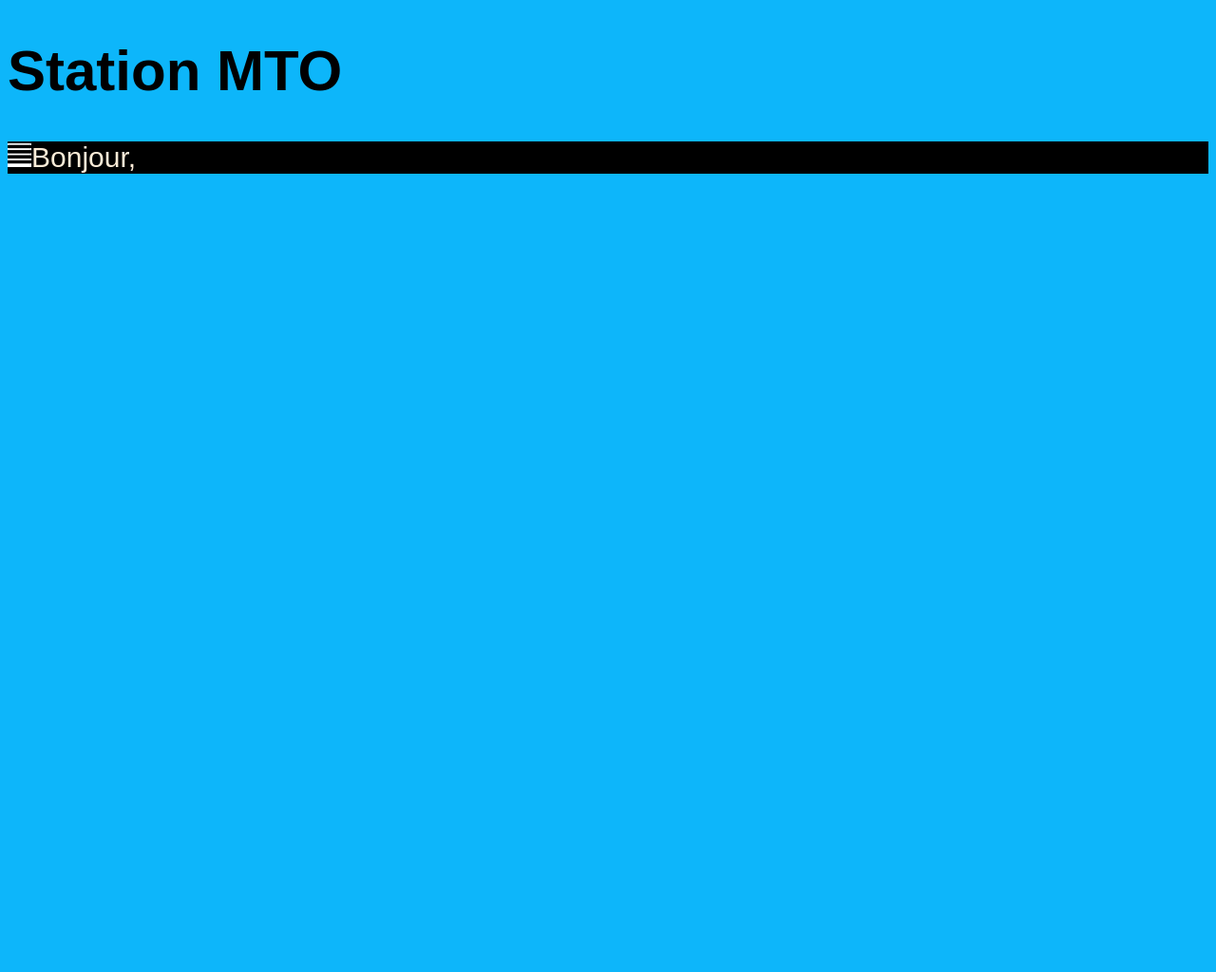
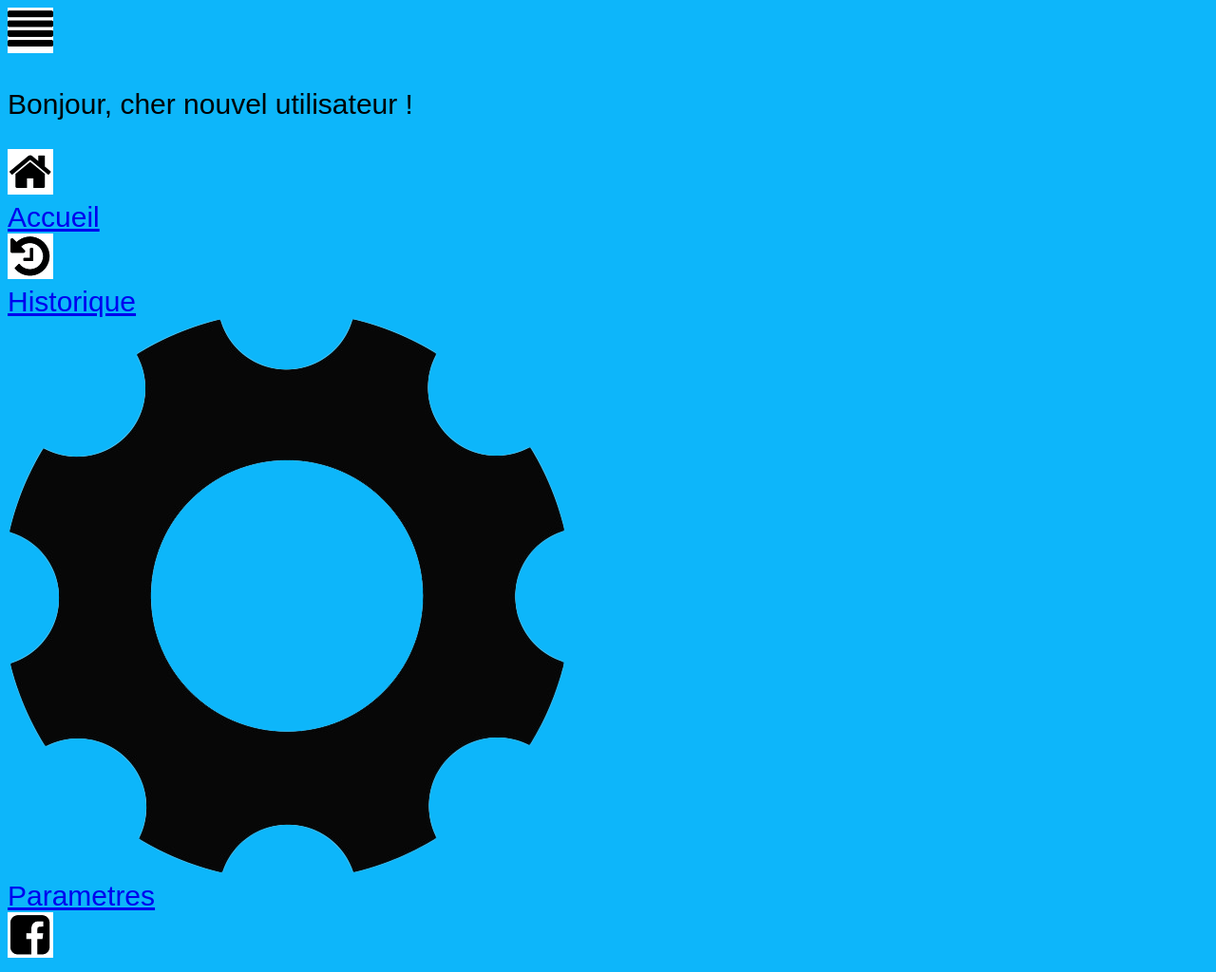
Before and after one commit to kemrode/stationMTO, a PHP site: page / in a window 1280 px wide. Shown: the whole page at 95% size. Before the commit the page ends 183 px from the top, so only its background shows below. Run offline with PHP 8.4, Linux system fonts and the light colour scheme.

Commit message:
<create>303:creation of containers and class for index page

```diff
--- a/index.html
+++ b/index.html
@@ -7,17 +7,61 @@
     <link rel="stylesheet" type="text/css" href="main.css" />
 </head>
 <body>
-    <h1>Station MTO</h1>
-    <div class="header">
+    <div id="header"> <!-- entête permettant l'affichage et le retrait du menu sur le côté, ainsi que le message de bienvenue pour l'utilisateur et son avatar-->
         <div class="menuPicture">
             <img src="01_annexes/images/primaryMenu.png" alt="menu principal"/>
         </div>
         <div class="helloYou">
-            Bonjour,
+            <p id='messageArrivee'> Bonjour, cher nouvel utilisateur !</p>
         </div>
         <div class="avatarUser">
 
         </div>
+    </div>
+    <div id="menuRollOut">
+        <div class="accueil">
+            <div class="indexImg">
+                <img src="01_annexes/images/homeImage.png">
+            </div>
+            <div class ="index">
+                <a href = "index.html#accueil">Accueil</a>
+            </div>
+        </div>
+        <div class="historiques">
+            <div class="historiqueImg">
+                <img src="01_annexes/images/loreImage.png">
+            </div>
+            <div class="historique">
+                <a href ="historique.html#historique">Historique</a>
+            </div>
+        </div>
+        <div class ="parameters">
+            <div class="parametersImg">
+                <img src="01_annexes/images/cog.png">
+            </div>
+            <div class="parameter">
+                <a href ="parameters.html#parameters">Parametres</a>
+            </div>
+        </div>
+        <div class="shareFacebook">
+            <div class="faceBookPicture">
+                <img src="01_annexes/images/facebookImage.png">
+            </div>
+            <div class="fbShare">
+                <a href ="<!--lien vers la page FB-->"></a>
+            </div>
+        </div>
+        <div class="shareTwitter">
+<!-- put the picture of Tweeter -->
+        </div>
+        <div class="shareOther">
+<!--  put the picture to share the link on Internet -->
+        </div>
+    </div>
+    <div id="weatherScreen">
+
+    </div>
+    <div id="map">
 
     </div>
 </body>
--- a/main.css
+++ b/main.css
@@ -25,14 +25,53 @@
     height: 20px;
 }
 
+.header .menuPicture{
+    flex: auto;
+    max-width: 12.5%;
+    min-width: 12.5%;
+    padding-left: -25px;
+}
+
 .header .menuPicture img{
     height: 25px;
 }
 
-.header .bonjour{
+.header .helloYou{
     flex:auto;
-    width:75%;
-    margin-left: 10px; /*retrouver comment faire pour mettre une marge à gauche -- flexbox ???*/
+    max-width:75%;
+    padding-left: 25px;
+    /* margin-left: 10px; retrouver comment faire pour mettre une marge à gauche -- flexbox ???  */
 }
 
 /* fin de la définition des propriétés du HEADER */
+
+
+/* définition du menu type roll out */
+
+.menuRollOut {
+    flex:auto;
+    background-color : white;
+    max-width: 10em;
+    height: 800px;
+}
+
+.menuRollOut .indexImg{
+    float: left;
+}
+
+.menuRollOut .historiqueImg{
+    float: left;
+}
+
+.menuRollOut .parametersImg{
+    float: left;
+    /* size : 0.8em; */
+}
+
+.menuRollOut .parametersImg img{
+    height: 1.2em;
+}
+
+.menuRollOut .faceBookPicture{
+    float: left;
+}
```
Also changed, not shown: 01_annexes/images/cog.png (added), 01_annexes/images/facebookImage.png (added), 01_annexes/images/homeImage.png (added), 01_annexes/images/loreImage.png (added).
